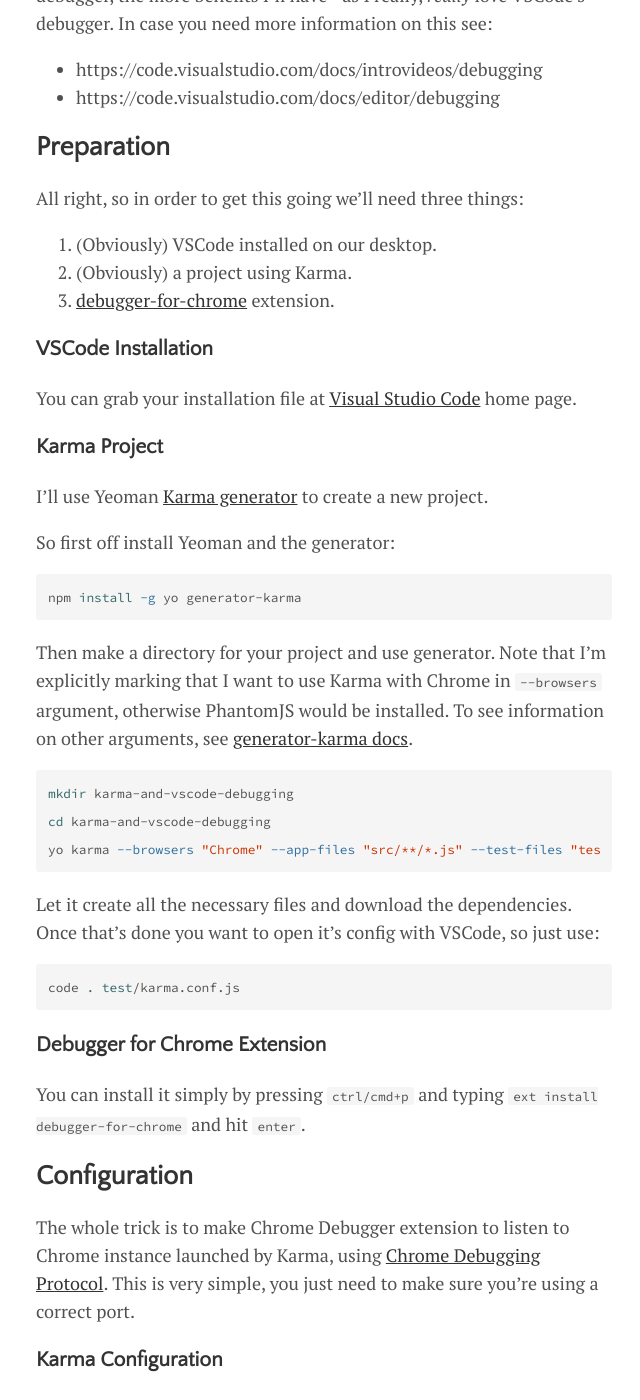
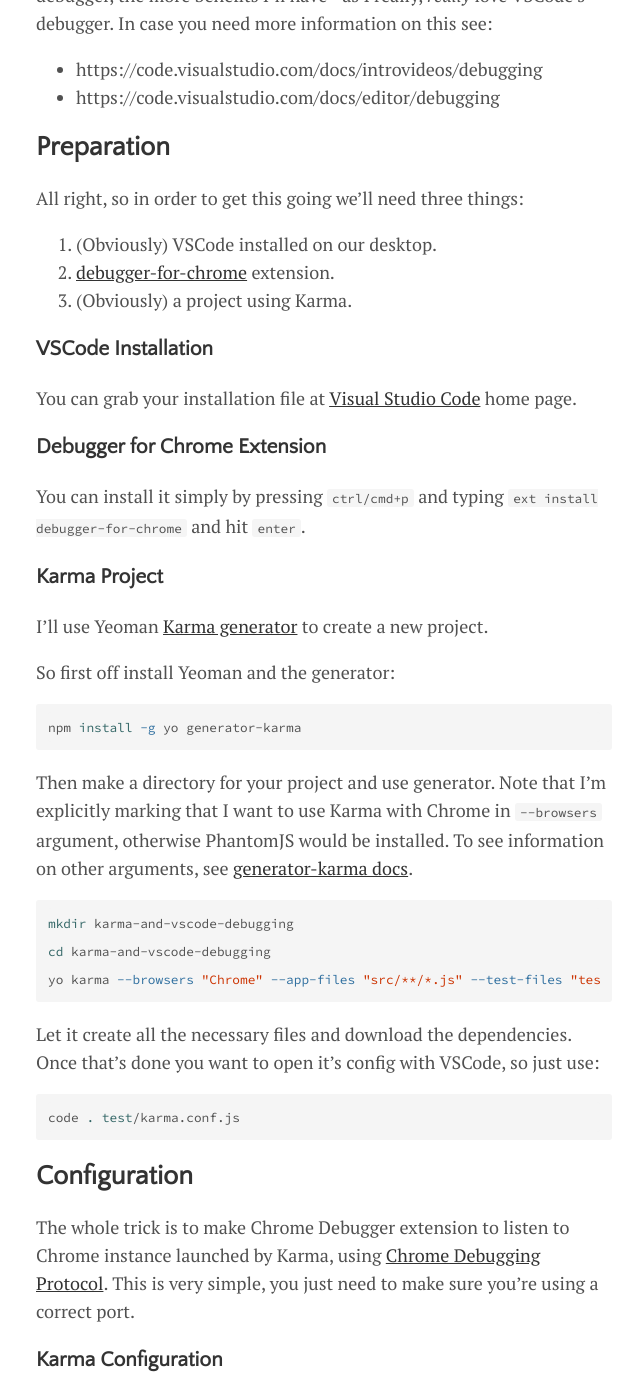
Before and after one commit to mlewand/blog.mlewandowski.com, a Jekyll site: the page built from _posts/2017-03-31-Debugging-Karma-tests-with-VSCode.md, in a window 1280 px wide and 1400 px high, scrolled down 634 px. Shown: the whole window, without its empty margins (316-956 px from the left). Built offline with Jekyll 4.4.1, drawn with Linux system fonts in a browser that asks for light colours; nearby versions of some CDN libraries; comment, search, counter and statistics services are not loaded; part of the change alters nothing that is shown.

Commit message:
Reordered prep steps.

````diff
--- a/_posts/2017-03-31-Debugging-Karma-tests-with-VSCode.md
+++ b/_posts/2017-03-31-Debugging-Karma-tests-with-VSCode.md
@@ -20,12 +20,16 @@ While adjusting tests I found one skipped failing test, and since I was totally
 All right, so in order to get this going we'll need three things:
 
 1. (Obviously) VSCode installed on our desktop.
+1. [debugger-for-chrome](https://marketplace.visualstudio.com/items?itemName=msjsdiag.debugger-for-chrome) extension.
 1. (Obviously) a project using Karma.
-1. [debugger-for-chrome](https://marketplace.visualstudio.com/items?itemName=msjsdiag.debugger-for-chrome) extension.
 
 ### VSCode Installation
 
 You can grab your installation file at [Visual Studio Code](https://code.visualstudio.com/) home page.
+
+### Debugger for Chrome Extension
+
+You can install it simply by pressing `ctrl/cmd+p` and typing `ext install debugger-for-chrome` and hit `enter`.
 
 ### Karma Project
 
@@ -50,10 +54,6 @@ Let it create all the necessary files and download the dependencies. Once that's
 ```bash
 code . test/karma.conf.js
 ```
-
-### Debugger for Chrome Extension
-
-You can install it simply by pressing `ctrl/cmd+p` and typing `ext install debugger-for-chrome` and hit `enter`.
 
 ## Configuration
 
````
